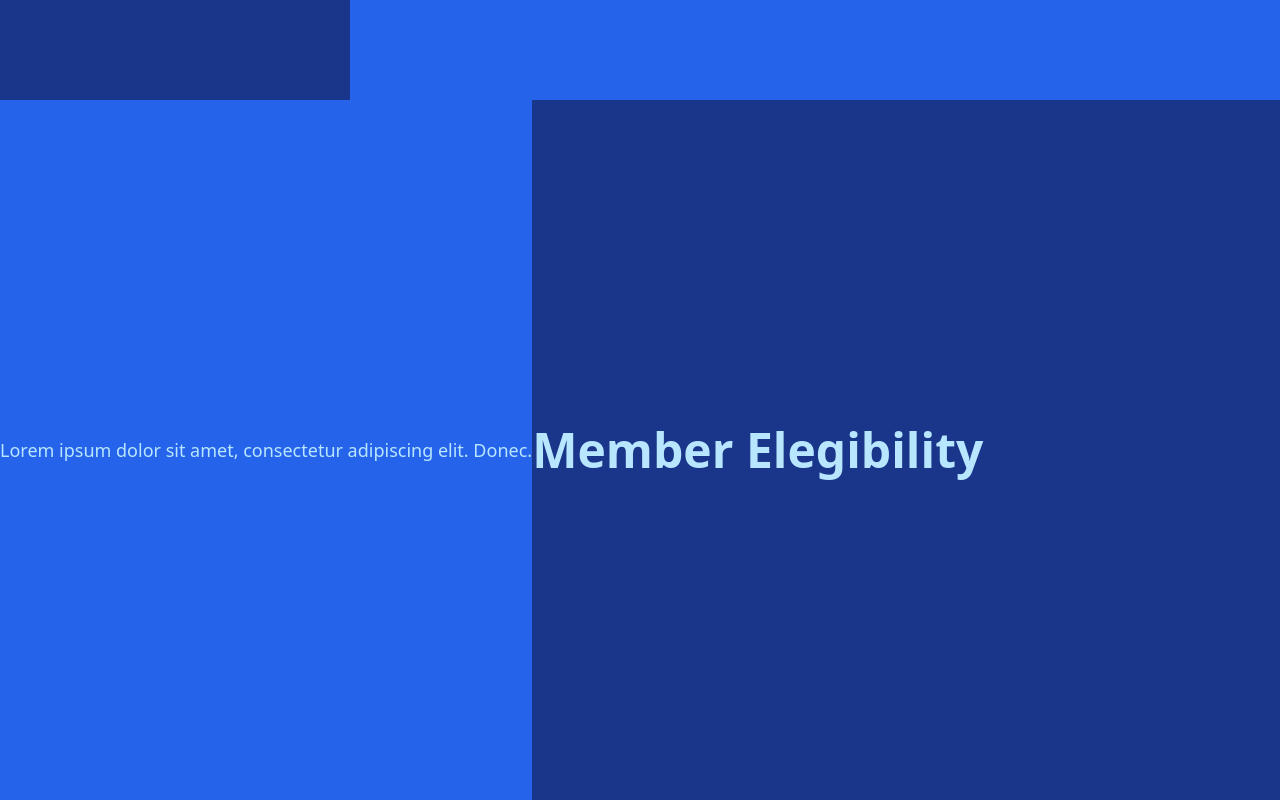
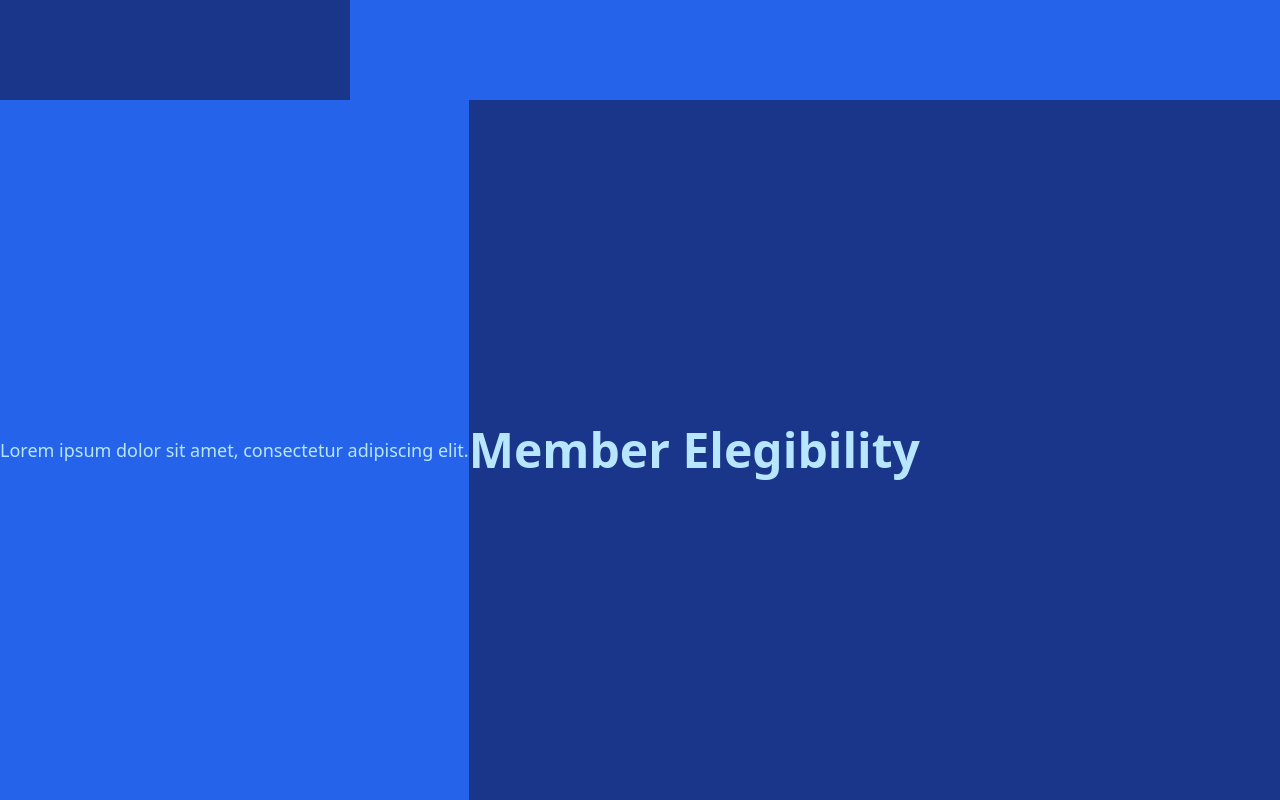
Before and after one commit to GSMSTCSHS/GSMSTCSHS.github.io, a Next.js app: page / in a window 1280 px wide. Shown: the part 700-1500 px from the top of the page. Built offline with nearby package versions, Linux system fonts and the light colour scheme.

Commit message:
Test change

```diff
--- a/app/page.tsx
+++ b/app/page.tsx
@@ -17,11 +17,11 @@
         isContentLeft={false}
         contentLeft={
           <p>
-            Lorem ipsum dolor sit amet, consectetur adipiscing elit. Donec.
+            Lorem ipsum dolor sit amet, consectetur adipiscing elit.
           </p>
         }
         contentRight={
-          <h1 className="text-5xl font-bold">Member Elegibility</h1>
+          <h1 className="text-5xl font-bold text-center">Member Elegibility</h1>
         }
       />
     </main>
```
